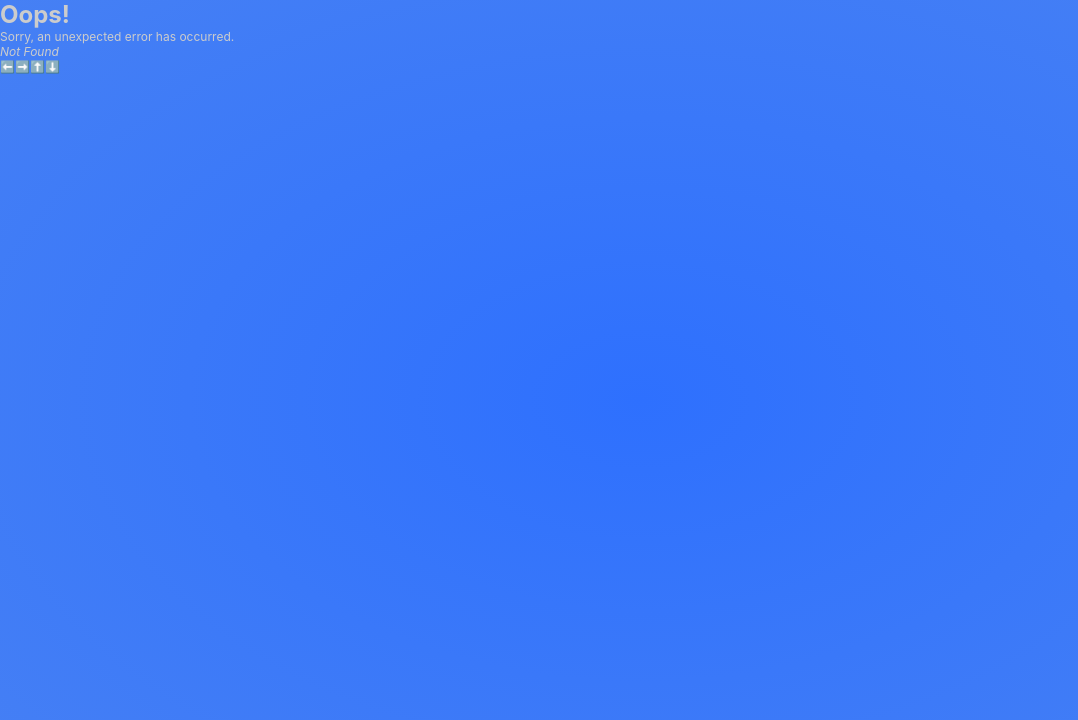
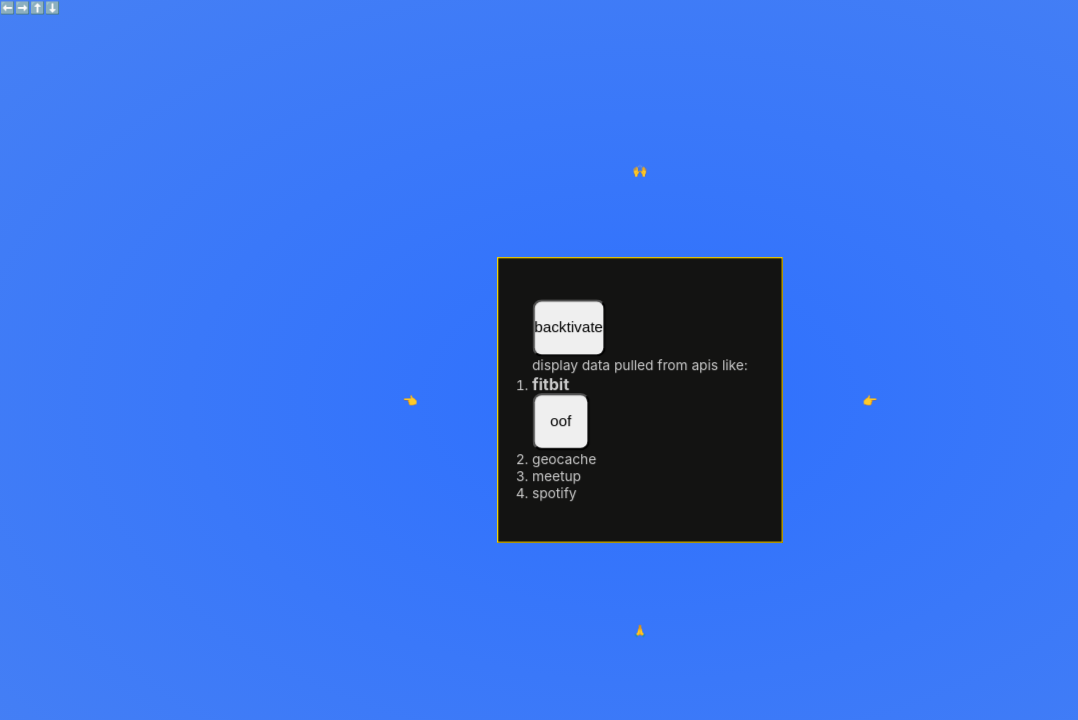
Before and after one commit to waddal/cewb, a React (Vite) app: page /back in a window 1280 px wide. Before the commit this address had no page. Shown: the top 720 px of the page, without its empty margins (0-1078 px from the left). Built offline with nearby package versions, Linux system fonts and the light colour scheme.

Commit message:
bug: api section requires authentication

```diff
--- /dev/null
+++ b/src/Views/ApiSection.jsx
@@ -0,0 +1,45 @@
+import React, { useEffect } from "react";
+// import { crypto } from "crypto";
+// import { createHmac } from "crypto-browserify";
+// const { createHmac } = await import("crypto");
+
+// const secret = "abcdefg";
+// const hash = createHmac("sha256", secret)
+//   .update("I love cupcakes")
+//   .digest("hex");
+
+const ApiSection = () => {
+  // const characters =
+  //   "ABCDEFGHIJKLMNOPQRSTUVWXYZabcdefghijklmnopqrstuvwxyz0123456789-._~";
+
+  // function generateVerifier(length) {
+  //   let result = " ";
+  //   const charactersLength = characters.length;
+  //   for (let i = 0; i < length; i++) {
+  //     result += characters.charAt(Math.floor(Math.random() * charactersLength));
+  //   }
+
+  //   return result;
+  // }
+
+  // useEffect(() => {
+  //   console.log(generateVerifier(44));
+  // }, []);
+
+  return (
+    <div>
+      <p>display data pulled from apis like:</p>
+      <ol>
+        <li>
+          <h3>fitbit</h3>
+          <button onClick={() => console.log(makeSecret(salad))}>oof</button>
+        </li>
+        <li>geocache</li>
+        <li>meetup</li>
+        <li>spotify</li>
+      </ol>
+    </div>
+  );
+};
+
+export default ApiSection;
--- /dev/null
+++ b/src/Views/ProjectsSection.jsx
@@ -0,0 +1,18 @@
+import React from "react";
+
+const ProjectsSection = () => {
+  return (
+    <section className="projectsContainer">
+      <header>
+        <p>Projects</p>
+      </header>
+      <section className="projectsList">
+        <div className="projectItem">RLxP</div>
+        <div className="projectItem">EcoBoss</div>
+        <div className="projectItem">GottLove</div>
+      </section>
+    </section>
+  );
+};
+
+export default ProjectsSection;
--- a/src/Views/SocialsSection.jsx
+++ b/src/Views/SocialsSection.jsx
@@ -19,7 +19,7 @@
         <div className="socialImg">
           <img src="" alt="🌠" />
         </div>
-        <a href="https://www.linkedin.com/in/alan-waddell/">RinkedIn</a>
+        <a href="https://www.linkedin.com/in/alan-waddell/">rinkedIn</a>
       </article>
     </section>
   );
--- a/src/index.css
+++ b/src/index.css
@@ -63,7 +63,7 @@
 }
 
 #back {
-  transform: translateZ(-125px) rotateY(180deg);
+  transform: translateZ(-125px) rotateX(180deg);
 }
 
 #left {
@@ -89,7 +89,7 @@
 }
 
 #selected {
-  transform: translateZ(100px);
+  transform: translateZ(200px);
   border: 3px dotted rgb(234, 232, 232);
   cursor: pointer;
 }
@@ -202,13 +202,14 @@
 }
 
 /* SKILLS */
+
 .skillsContainer {
   width: 100%;
   height: 100%;
   display: flex;
   flex-direction: column;
   padding: 6px;
-  background-color: #7100e2;
+  background-color: #5d02b7;
 }
 
 .skillsContainer header {
--- a/src/main.jsx
+++ b/src/main.jsx
@@ -1,3 +1,4 @@
+import { Buffer } from "buffer";
 import React from "react";
 import ReactDOM from "react-dom/client";
 import { createBrowserRouter, RouterProvider } from "react-router-dom";
@@ -6,6 +7,9 @@
 import Block from "./routes/Block";
 import Root from "./routes/Root";
 import ErrorPage from "./routes/Error";
+// window.Buffer = Buffer;
+globalThis.Buffer = Buffer;
+
 
 const router = createBrowserRouter([
   // {
@@ -28,6 +32,11 @@
   //   element: <Block face={`1, 0, 0, 0deg`}/>,
   //   errorElement: <ErrorPage />,
   // },
+  {
+    path: "/back",
+    element: <Block />,
+    errorElement: <ErrorPage />,
+  },
   {
     path: "/projects",
     element: <Block />,
--- a/src/routes/Block.jsx
+++ b/src/routes/Block.jsx
@@ -1,9 +1,11 @@
 import React, { useEffect, useState } from "react";
 import { useLocation, useNavigate } from "react-router-dom";
 
+import ApiSection from "../Views/ApiSection";
 import AboutSection from "../Views/AboutSection";
 import SkillsSection from "../Views/SkillsSection";
 import SocialsSection from "../Views/SocialsSection";
+import ProjectsSection from "../Views/ProjectsSection";
 
 function Block() {
   const [rotation, setRotation] = useState(0);
@@ -13,6 +15,7 @@
   const right = `0, 1, 0, -90deg`;
   const up = `1, 0, 0, 90deg`;
   const down = `0, 0, 0, 0deg`;
+  const back = `1, 0, 0, -540deg`;
 
   const url = useLocation();
   const navigate = useNavigate();
@@ -22,7 +25,7 @@
   };
 
   function handleRotation(address) {
-    console.log("rotating to address.. ", address);
+    if (address === "/back") setRotation(back);
     if (address === "/social") setRotation(left);
     if (address === "/skills") setRotation(right);
     if (address === "/projects") setRotation(up);
@@ -62,33 +65,37 @@
   return (
     <div className="container">
       <div className="box" id="box" style={{ "--rotation": `${rotation}` }}>
+        {/* FRONT */}
         <div onClick={handleFront} className={`card`} id={`${selected}`}>
-          {selected === "front" ? "🏠" : <AboutSection />}
+          {selected === "selected" ? "🏠" : <AboutSection />}
         </div>
 
+        {/* BACK */}
         <div className="card" id="back">
-          back
+          <div className="back">
+            <button onClick={() => navigate("/back")}>backtivate</button>
+            <ApiSection />
+          </div>
         </div>
+
+        {/* LEFT */}
         <div className="card" id="left">
           <SocialsSection />
         </div>
+
+        {/* RIGHT */}
         <div className="card" id="right">
           <SkillsSection />
         </div>
+
+        {/* TOP */}
         <div className="card" id="top">
           top
         </div>
+
+        {/* BOTTOM */}
         <div className="card" id="bottom">
-          <div className="projectsContainer">
-            <header>
-              <p>Projects</p>
-            </header>
-            <section className="projectsList">
-              <div className="projectItem">RLxP</div>
-              <div className="projectItem">EcoBoss</div>
-              <div className="projectItem">GottLove</div>
-            </section>
-          </div>
+          <ProjectsSection />
         </div>
       </div>
 
--- a/vite.config.js
+++ b/vite.config.js
@@ -1,7 +1,115 @@
-import { defineConfig } from 'vite'
-import react from '@vitejs/plugin-react'
+import { defineConfig } from "vite";
+import react from "@vitejs/plugin-react";
+
+import rollup from "rollup-plugin-polyfill-node";
+import builtins from "rollup-plugin-node-builtins";
+import globals from "rollup-plugin-node-globals";
+
+const rollupPlugin = rollup();
+
+const builtinsPlugin = builtins({ crypto: true });
+builtinsPlugin.name = "rollup-plugin-node-builtins"; // required, see https://github.com/vitejs/vite/issues/728
+
+const globalsPlugin = globals();
+globalsPlugin.name = "globals"; // required, see https://github.com/vitejs/vite/issues/728
 
 // https://vitejs.dev/config/
 export default defineConfig({
-  plugins: [react()]
-})
+  plugins: [react()],
+  rollupOptions: {
+    plugins: [globalsPlugin, builtinsPlugin, rollupPlugin],
+  },
+  resolve: {
+    alias: {
+      util: "rollup-plugin-node-polyfills/polyfills/util",
+      sys: "util",
+      events: "rollup-plugin-node-polyfills/polyfills/events",
+      stream: "rollup-plugin-node-polyfills/polyfills/stream",
+      path: "rollup-plugin-node-polyfills/polyfills/path",
+    },
+  },
+  define: {
+    "process.env": {},
+    global: {},
+  },
+});
+
+// module.exports = {
+//   rollupInputOptions: {
+//     plugins: [globalsPlugin, builtinsPlugin],
+//   },
+// };
+
+// // yarn add --dev @esbuild-plugins/node-globals-polyfill
+// import { NodeGlobalsPolyfillPlugin } from '@esbuild-plugins/node-globals-polyfill'
+// // yarn add --dev @esbuild-plugins/node-modules-polyfill
+// import { NodeModulesPolyfillPlugin } from '@esbuild-plugins/node-modules-polyfill'
+// // You don't need to add this to deps, it's included by @esbuild-plugins/node-modules-polyfill
+// import rollupNodePolyFill from 'rollup-plugin-node-polyfills'
+
+// export default {
+//         resolve: {
+//             alias: {
+//                 // This Rollup aliases are extracted from @esbuild-plugins/node-modules-polyfill,
+//                 // see https://github.com/remorses/esbuild-plugins/blob/master/node-modules-polyfill/src/polyfills.ts
+//                 // process and buffer are excluded because already managed
+//                 // by node-globals-polyfill
+//                 util: 'rollup-plugin-node-polyfills/polyfills/util',
+//                 sys: 'util',
+//                 events: 'rollup-plugin-node-polyfills/polyfills/events',
+//                 stream: 'rollup-plugin-node-polyfills/polyfills/stream',
+//                 path: 'rollup-plugin-node-polyfills/polyfills/path',
+//                 querystring: 'rollup-plugin-node-polyfills/polyfills/qs',
+//                 punycode: 'rollup-plugin-node-polyfills/polyfills/punycode',
+//                 url: 'rollup-plugin-node-polyfills/polyfills/url',
+//                 string_decoder:
+//                     'rollup-plugin-node-polyfills/polyfills/string-decoder',
+//                 http: 'rollup-plugin-node-polyfills/polyfills/http',
+//                 https: 'rollup-plugin-node-polyfills/polyfills/http',
+//                 os: 'rollup-plugin-node-polyfills/polyfills/os',
+//                 assert: 'rollup-plugin-node-polyfills/polyfills/assert',
+//                 constants: 'rollup-plugin-node-polyfills/polyfills/constants',
+//                 _stream_duplex:
+//                     'rollup-plugin-node-polyfills/polyfills/readable-stream/duplex',
+//                 _stream_passthrough:
+//                     'rollup-plugin-node-polyfills/polyfills/readable-stream/passthrough',
+//                 _stream_readable:
+//                     'rollup-plugin-node-polyfills/polyfills/readable-stream/readable',
+//                 _stream_writable:
+//                     'rollup-plugin-node-polyfills/polyfills/readable-stream/writable',
+//                 _stream_transform:
+//                     'rollup-plugin-node-polyfills/polyfills/readable-stream/transform',
+//                 timers: 'rollup-plugin-node-polyfills/polyfills/timers',
+//                 console: 'rollup-plugin-node-polyfills/polyfills/console',
+//                 vm: 'rollup-plugin-node-polyfills/polyfills/vm',
+//                 zlib: 'rollup-plugin-node-polyfills/polyfills/zlib',
+//                 tty: 'rollup-plugin-node-polyfills/polyfills/tty',
+//                 domain: 'rollup-plugin-node-polyfills/polyfills/domain'
+//             }
+//         },
+//         optimizeDeps: {
+//             esbuildOptions: {
+//                 // Node.js global to browser globalThis
+//                 define: {
+//                     global: 'globalThis'
+//                 },
+//                 // Enable esbuild polyfill plugins
+//                 plugins: [
+//                     NodeGlobalsPolyfillPlugin({
+//                         process: true,
+//                         buffer: true
+//                     }),
+//                     NodeModulesPolyfillPlugin()
+//                 ]
+//             }
+//         },
+//         build: {
+//             rollupOptions: {
+//                 plugins: [
+//                     // Enable rollup polyfills plugin
+//                     // used during production bundling
+//                     rollupNodePolyFill()
+//                 ]
+//             }
+//         }
+// }
```
Also changed, not shown: package.json (+12 -1 lines), 1 other file (tests, documents, lock files or other folders).
